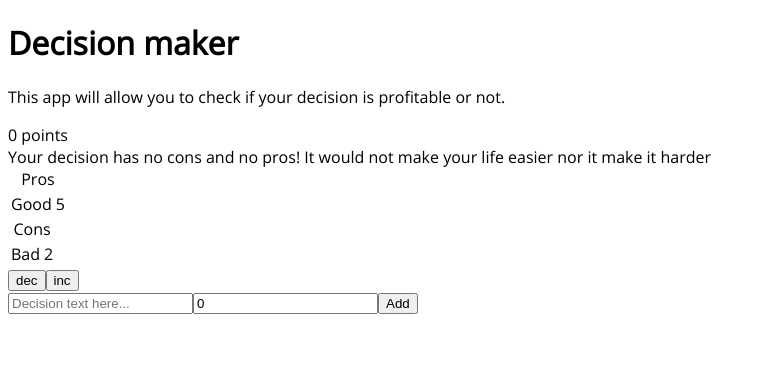
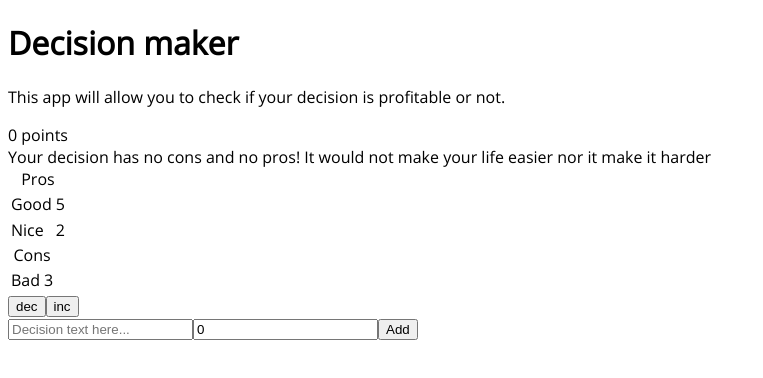
Before and after one commit to geoniced/decision-maker, a React app: page / in a window 1280 px wide. Shown: the top 378 px of the page, without its empty margins (0-763 px from the left). Built offline with nearby package versions, Linux system fonts and the light colour scheme.

Commit message:
Прокидывает моковые данные

```diff
--- a/src/components/main-content/main-content.jsx
+++ b/src/components/main-content/main-content.jsx
@@ -15,7 +15,19 @@ const MainContent = () => {
         <div className="points__total">{points} points</div>
         <div className="points__decision">{getDecision(points)}</div>
 
-        <ProsConsBlock />
+        <ProsConsBlock
+          pros={[{
+            description: `Good`,
+            point: 5,
+          }, {
+            description: `Nice`,
+            point: 2,
+          }]}
+          cons={[{
+            description: `Bad`,
+            point: 3,
+          }]}
+        />
 
         <button
           className="points__button points__button--decrease"
--- a/src/components/pros-cons-block/pros-cons-block.jsx
+++ b/src/components/pros-cons-block/pros-cons-block.jsx
@@ -1,8 +1,9 @@
 import React from "react";
+import PropTypes from "prop-types";
 import ProsConsRow from "../pros-cons-row/pros-cons-row";
 
-const ProsConsBlock = () => {
-
+const ProsConsBlock = (props) => {
+  const {pros, cons} = props;
 
   return (
     <div className="points__pros-cons pros-cons">
@@ -10,10 +11,13 @@ const ProsConsBlock = () => {
         <caption className="pros-cons__caption">Pros</caption>
 
         <tbody>
-          <ProsConsRow
-            description={`Good`}
-            point={5}
-          />
+          {pros.map((item, i) => (
+            <ProsConsRow
+              key={`pros-item-${i}`}
+              description={item.description}
+              point={item.point}
+            />
+          ))}
         </tbody>
       </table>
 
@@ -21,14 +25,28 @@ const ProsConsBlock = () => {
         <caption className="pros-cons__caption">Cons</caption>
 
         <tbody>
-          <ProsConsRow
-            description={`Bad`}
-            point={2}
-          />
+          {cons.map((item, i) => (
+            <ProsConsRow
+              key={`cons-item-${i}`}
+              description={item.description}
+              point={item.point}
+            />
+          ))}
         </tbody>
       </table>
     </div>
   );
 };
 
+ProsConsBlock.propTypes = {
+  pros: PropTypes.arrayOf(PropTypes.shape({
+    description: PropTypes.string.isRequired,
+    point: PropTypes.number.isRequired,
+  })).isRequired,
+  cons: PropTypes.arrayOf(PropTypes.shape({
+    description: PropTypes.string.isRequired,
+    point: PropTypes.number.isRequired,
+  })).isRequired,
+};
+
 export default ProsConsBlock;
```
